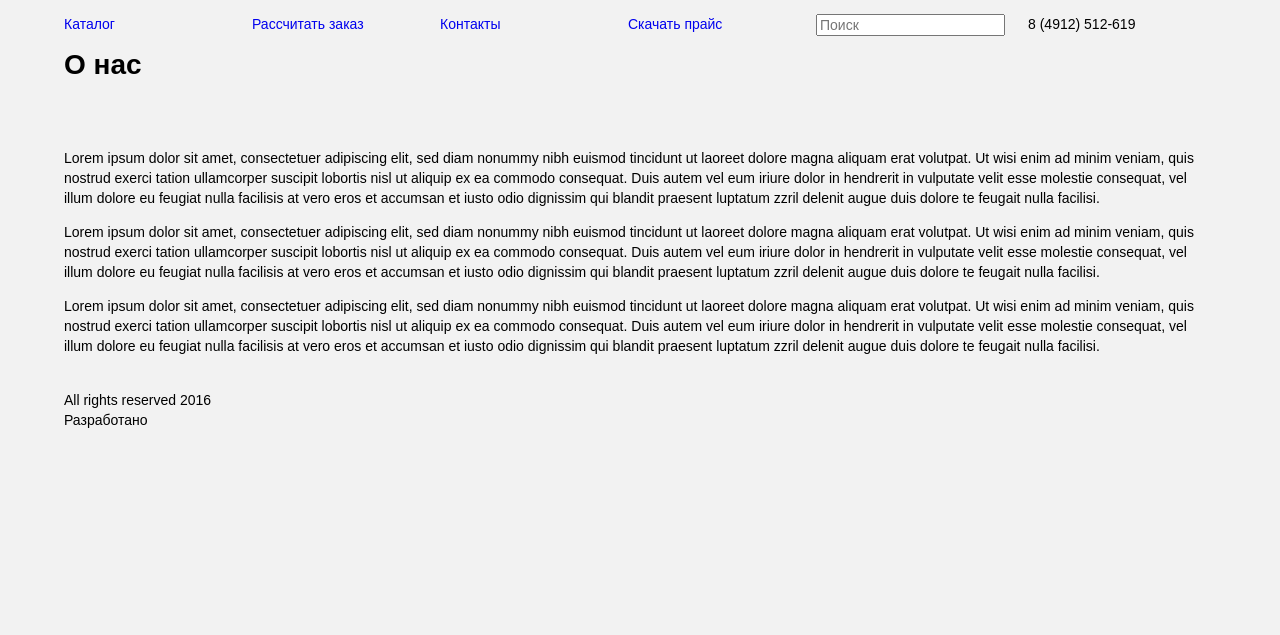
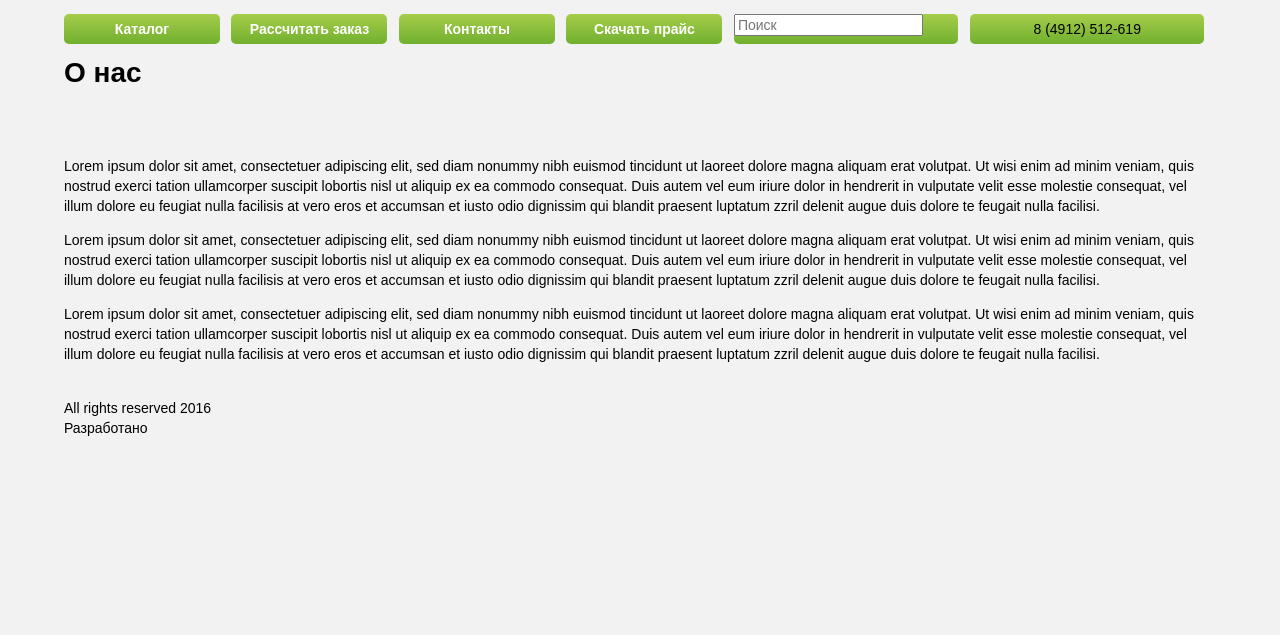
Before and after one commit to Ennitta/okonmarket, a website: page index.html in a window 1280 px wide. Shown: the part 165-800 px from the top of the page. Drawn offline with nearby package versions, Linux system fonts and the light colour scheme; files that its build step writes are made by us from their sources.

Commit message:
Меню

```diff
--- a/sass/blocks/main-nav.scss
+++ b/sass/blocks/main-nav.scss
@@ -6,10 +6,28 @@
     justify-content: space-between;
 
     &__item {
-      width: 17%;
-      padding-right: 2%;
+      width: 13%;
+      padding: 5px;
+      margin-right: 1%;
+      background-image: linear-gradient(to bottom, #a5cd49, #71b02f);
+      border-radius: 5px;
+      text-align: center;
+
       a {
+        padding: 10px;
         text-decoration: none;
+        color: #ffffff;
+        font-weight: 700;
+      }
+
+      &--search {
+        text-align: left;
+        width: 20%;
+        padding: 0;
+      }
+
+      &--tel {
+        width: 20%;
       }
     }
   }
```
